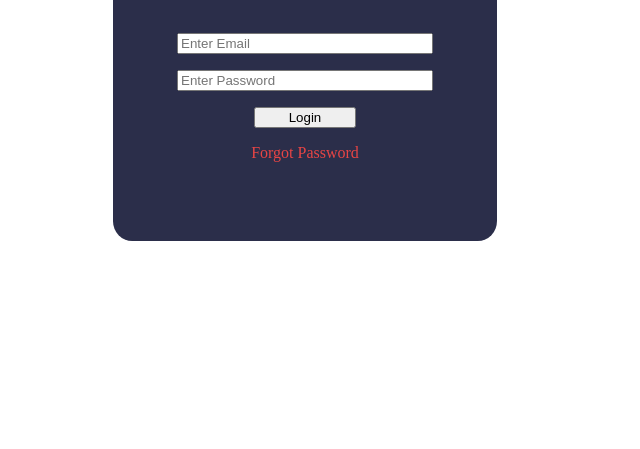
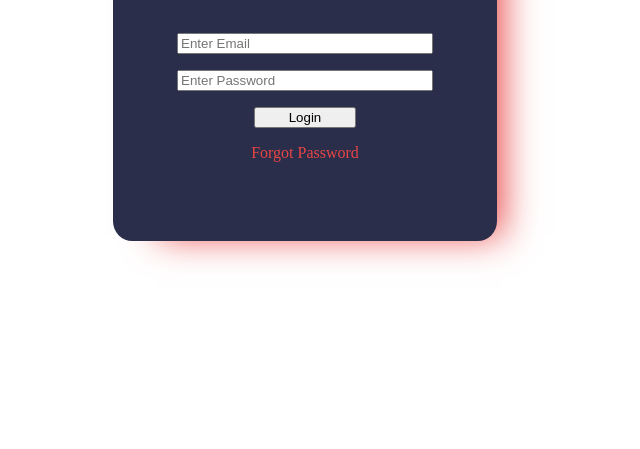
Before and after one commit to SKAngel13/login-ui-soto, a plain HTML site: page index.html in a window 1280 px wide. Shown: the part 367-816 px from the top of the page, without its empty margins (343-983 px from the left). Drawn offline with Linux system fonts and the light colour scheme.

Commit message:
first commit

```diff
--- a/styles.css
+++ b/styles.css
@@ -4,6 +4,7 @@ body, .container {
     justify-content: center;
     align-items: center;
     flex-direction: column;
+    box-shadow: #E84545;
 }
 
 body {
@@ -14,6 +15,7 @@ body {
 /* Container */
 .container {
     background-color: #2B2E4A;
+    box-shadow: 25px 15px 35px -20px #E84545;
     min-width: 30vw;
     min-height: 50vh;
     border-radius: 5%;
```
